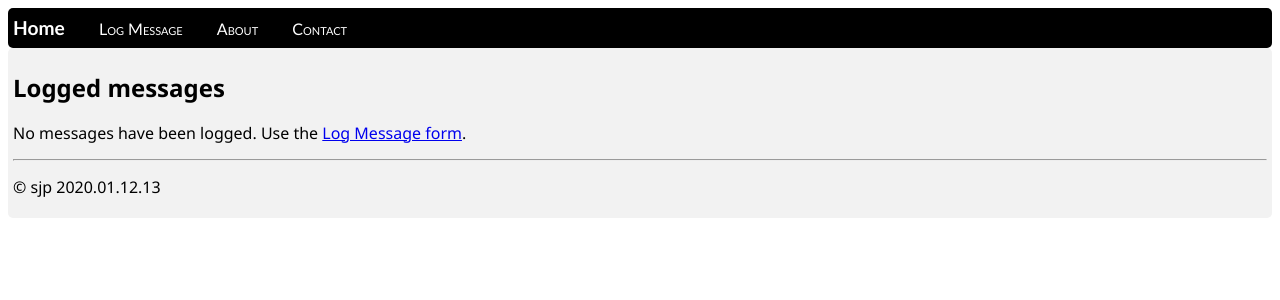
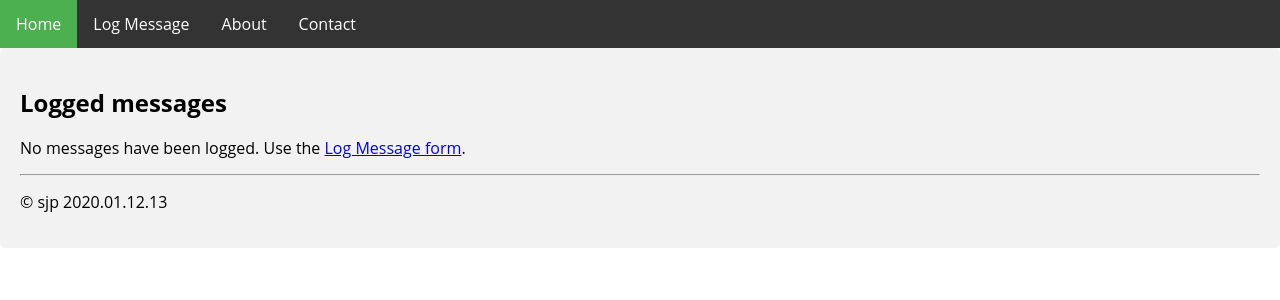
Before and after one commit to Pearcee/django-notes, a Django app: page / in a window 1280 px wide. Shown: the top 300 px of the page. Run offline with Django 3.2, Linux system fonts and the light colour scheme; data that the repository does not hold is empty.

Commit message:
01/14/2020 10:00:20

```diff
--- a/hello/static/hello/site.css
+++ b/hello/static/hello/site.css
@@ -1,4 +1,4 @@
-.message {
+/* .message {
     font-weight: 600;
     color: blue;
 }
@@ -29,11 +29,11 @@
 .body-content {
     padding: 5px;
     font-family: 'Segoe UI', Tahoma, Geneva, Verdana, sans-serif;
-}
+} */
 
-input[name=message] {
+/* input[name=message] {
     width: 80%;
-}
+} */
 
 /* .message_list th,
 td {
@@ -178,3 +178,35 @@ input[type=text], select {
     background-color: #f2f2f2;
     padding: 20px;
   }
+
+
+  body {margin: 0;}
+
+ul.topnav {
+  list-style-type: none;
+  margin: 0;
+  padding: 0;
+  overflow: hidden;
+  background-color: #333;
+}
+
+ul.topnav li {float: left;}
+
+ul.topnav li a {
+  display: block;
+  color: white;
+  text-align: center;
+  padding: 14px 16px;
+  text-decoration: none;
+}
+
+ul.topnav li a:hover:not(.active) {background-color: #111;}
+
+ul.topnav li a.active {background-color: #4CAF50;}
+
+ul.topnav li.right {float: right;}
+
+@media screen and (max-width: 600px) {
+  ul.topnav li.right,
+  ul.topnav li {float: none;}
+}
--- a/hello/templates/hello/layout.html
+++ b/hello/templates/hello/layout.html
@@ -10,12 +10,14 @@
 </head>
 
 <body>
-<div class="navbar">
-    <a href="{% url 'home' %}" class="navbar-brand">Home</a>
-    <a href="{% url 'log' %}" class="navbar-item">Log Message</a>
-    <a href="{% url 'about' %}" class="navbar-item">About</a>
-    <a href="{% url 'contact' %}" class="navbar-item">Contact</a>
-</div>
+<!-- <div class="navbar"> -->
+<ul class="topnav">
+    <li><a href="{% url 'home' %}"  class="active">Home</a></li>
+    <li><a href="{% url 'log' %}"> Log Message</a></li>
+    <li><a href="{% url 'about' %}"> About</a></li>
+    <li><a href="{% url 'contact' %}"> Contact</a></li>
+<!-- </div> -->
+</ul>
 
 <div class="body-content">
     {% block content %}
```
